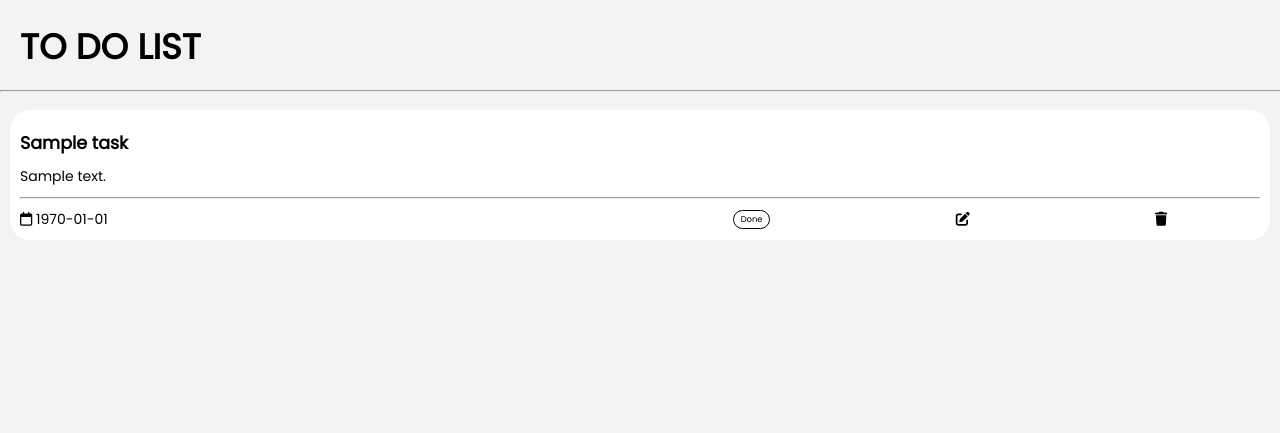
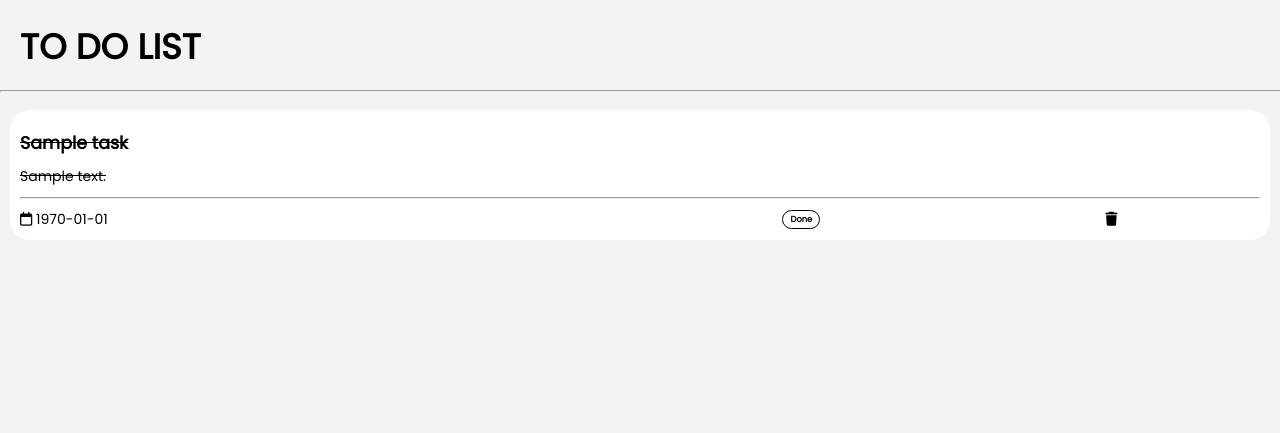
Before and after one commit to shehanrathnayake/To-do-list-web-app-using-MVC-architecture-PHP, a PHP site: page / in a window 1280 px wide. Shown: the top 433 px of the page. Run offline with PHP 8.4, Linux system fonts and the light colour scheme; tables that the repository leaves empty or names only in its code hold one stand-in row (values such as "Sample post"); some libraries are stand-ins or nearby versions.

Commit message:
added strikethrough feature to done items

```diff
--- a/models/dolist.php
+++ b/models/dolist.php
@@ -13,7 +13,7 @@ class Dolistmodel {
     }
 
     public function getAllDolist () {
-        $sql = 'SELECT * FROM task ORDER BY id DESC';
+        $sql = "SELECT * FROM `task` ORDER BY status DESC, target_date ASC"; //Not done tasks will be shown first and all the tasks will be ascending order to target date
         $stmt = $this->db->query($sql);
         $stmt -> execute();
         $dolist = $stmt -> fetchAll (PDO::FETCH_ASSOC);
@@ -22,7 +22,11 @@ class Dolistmodel {
 
     public function saveList ($title, $body, $date) {
         $created_date = time();
-        $target_date = strtotime($date);
+        if ($date == '') {
+            $target_date = $created_date;
+        } else {
+            $target_date = strtotime($date);
+        }
         $status = 'notdone';
         $sql = "INSERT INTO task (title, body, created_date, target_date, status) VALUES ('$title', '$body', '$created_date', '$target_date', '$status')";
         $stmt = $this->db->query($sql);
--- a/view/assets/dolist-style.css
+++ b/view/assets/dolist-style.css
@@ -41,6 +41,7 @@ header a {
     display: block;
     margin: auto;
     color: black;
+    font-weight: 700;
     border-radius: 10px;
     background-color: white;
     font-size: 0.6rem;
@@ -52,10 +53,12 @@ header a {
     display: block;
     margin: auto;
     color: white;
+    font-weight: 700;
     border-radius: 10px;
     background-color: black;
     font-size: 0.6rem;
     padding: 2px 7px;
+    border: none;
 }
 
 .date, .icons {background-color: var(--secondary-color);}
--- a/view/dolist.view.php
+++ b/view/dolist.view.php
@@ -34,15 +34,23 @@ error_reporting(E_ALL);
 
         <div class="container">
 
-            <?php foreach ($dolist as $list) : ?>
+            <?php
+            foreach ($dolist as $list) :
+            ?>
                 <div class="task">
-                    <div class="title">
-                        <h3><?= $list['title'] ?></h3>
 
+                    <?php
+                        if ($list['status'] == 'done'){
 
-                    </div>
+                            echo '<div class="title"><h3 style="text-decoration: line-through;">'.$list["title"].'</h3></div>';
 
-                    <p><?= $list['body'] ?></p>
+                            echo '<p style="text-decoration: line-through;">'.$list["body"].'</p>';
+                        } else {
+                            echo '<div class="title"><h3>'.$list["title"].'</h3></div>';
+
+                            echo '<p>'.$list["body"].'</p>';
+                        }
+                    ?>
                     <hr>
 
                     <div class="change">
@@ -65,35 +73,41 @@ error_reporting(E_ALL);
 
                                 <form action="<?= $GLOBALS['site_url'] ?>/status/<?=$list['id']?>/<?=$list['status']?>" method="POST">
                                     <?php
-                                    if ($list['status'] == 'notdone') {
-                                        $status = 'done';
-                                    } else {
-                                        $status = 'notdone';
-                                    }
-                                    ?>
-                                    <input type="hidden" name="status" value="">
-                                    <?php
                                     if ($list['status'] == 'done') {
                                         echo '<button class="done" type="submit" value="submit">Done</button>';
                                     } else {
-                                        echo '<button class="notdone" type="submit" value="submit">Done?</button>';
+                                        if ($timestamp < $today){
+                                            echo '<button style="background-color: red;" class="notdone" type="submit" value="submit">Done?</button>';
+                                        } else {
+                                            echo '<button class="notdone" type="submit" value="submit">Done?</button>';
+                                        }
                                     }
                                     ?>
                                 </form>
                             </div>
 
-                            <a href="<?= $GLOBALS['site_url'] ?>/edit/<?= $list['id'] ?>"><i class="fa-solid fa-pen-to-square"></i></a>
-                            <a href="<?= $GLOBALS['site_url'] ?>/delete/<?= $list['id'] ?>"><i class="fa-solid fa-trash"></i></a>
+                            <?php
+                            if ($list['status'] == 'notdone'){
+                                if ($timestamp < $today) {
+                                    echo '<a style="color:red" href='.$GLOBALS['site_url'].'/edit/'. $list['id'].'><i class="fa-solid fa-pen-to-square"></i></a>';
+
+                                    echo '<a style="color:red" href='.$GLOBALS['site_url'].'/delete/'.$list['id'].'><i class="fa-solid fa-trash"></i></a>';
+
+                                } else {
+                                    echo '<a href='.$GLOBALS['site_url'].'/edit/'. $list['id'].'><i class="fa-solid fa-pen-to-square"></i></a>';
+
+                                    echo '<a href='.$GLOBALS['site_url'].'/delete/'.$list['id'].'><i class="fa-solid fa-trash"></i></a>';
+                                }
+
+                            } else{
+                                echo '<a href='.$GLOBALS['site_url'].'/delete/'.$list['id'].'><i class="fa-solid fa-trash"></i></a>';
+                            }
+                            ?>
                         </div>
-
                     </div>
-
                 </div>
-
             <?php endforeach ?>
-
         </div>
-
     </section>
 
     <div class="add">
```
